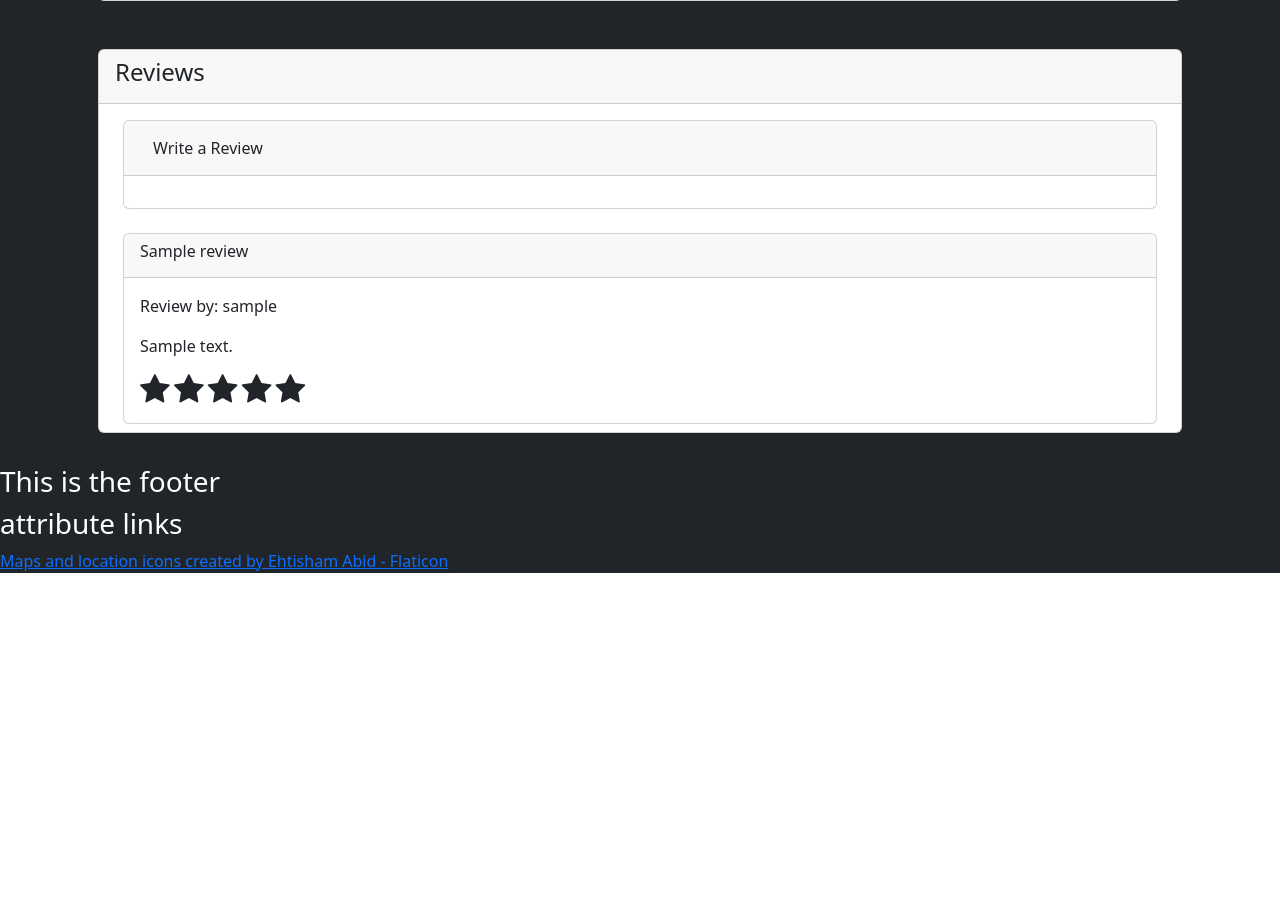
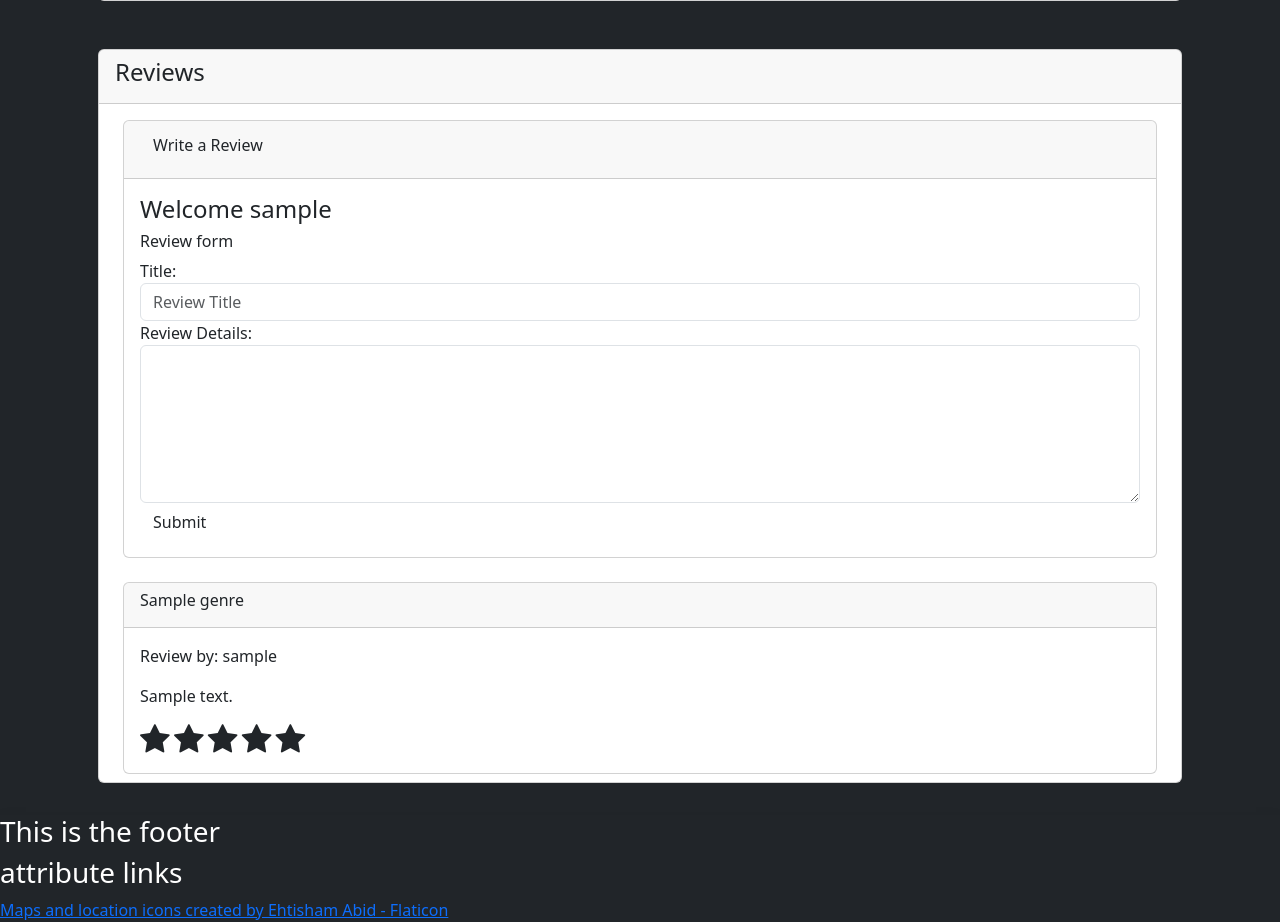
Before and after one commit to Primus46/GenreGauger, a PHP site: page /Genres_Page/DetailsPage.php?ID=1 in a window 1280 px wide. Shown: the part 535-1457 px from the top of the page. Before the commit the page ends 1108 px from the top, so only its background shows below. Run offline with PHP 8.4, Linux system fonts and the light colour scheme; the visitor is signed in with stand-in values (Sample User, id 1); tables that the repository leaves empty or names only in its code hold one stand-in row (values such as "Sample post"); data that the repository does not hold is empty.

Commit message:
loads reviews dynamicly

```diff
--- a/Genres_Data/DataFunctions.php
+++ b/Genres_Data/DataFunctions.php
@@ -79,17 +79,24 @@
     // include "ReviewsData.php";
     // print_r($StandardArr);
 
-    function Review_CardCount(){
+    function Review_CardCountandInfo(){
         include "ReviewsData.php";
 
-        $CurrentPlaceArr = array();
-        $x = sizeof($CurrentPlaceArr) / 2;
+        if(isset($_GET['ID'])){
+            include "../db_connect.php";
+            $ID = mysqli_real_escape_string($conn, $_GET['ID']);
 
-        for ($i = 0; $i <= $x; $i++) {
-            foreach($ReviewArr as $RE_data){
+            $sql = "SELECT * FROM genre_reviews
+            LEFT JOIN genres ON genre_reviews.genre_id = genres.genre_id
+            WHERE genre_reviews.genre_id= '$ID'";
+            $results = $conn->query($sql);
+
+            while($fetch = mysqli_fetch_assoc($results)){
                 include '../Reuseable_Components/ReviewCard.php';
-                $RE_data[$i];
             }
+
+        }else{
+            header('Location: ../Home_Page/HomePage.php');
         }
     }
 
--- a/Reuseable_Components/ReviewCard.php
+++ b/Reuseable_Components/ReviewCard.php
@@ -1,13 +1,13 @@
 <div class="container">
     <div class="card my-1">
         <div class="card-header">
-            <h6><?php echo $RE_data['4']; ?></h6>
+            <h6><?php echo $fetch['title']; ?></h6>
         </div>
         <div class="card-body">
 
-            <p class="card-text">Review by: <?php echo $RE_data['3']; ?></p>
+            <p class="card-text">Review by: <?php echo $fetch['username']; ?></p>
 
-            <p class="card-text"><?php echo $RE_data['5']; ?></p>
+            <p class="card-text"><?php echo $fetch['review']; ?></p>
 
             <div class="justify-content-between align-items-center">
                 <?php include "../Reuseable_Components/Ratings/Star rating.php";?>
--- a/Reuseable_Components/ReviewsScreen.php
+++ b/Reuseable_Components/ReviewsScreen.php
@@ -1,19 +1,3 @@
-<?php
-    if(isset($_GET['ID'])){
-        include "../db_connect.php";
-        $ID = mysqli_real_escape_string($conn, $_GET['ID']);
-
-        $sql = "SELECT * FROM genre_reviews WHERE genre_id= '$ID'";
-        $results = $conn->query($sql);
-        $fetch = mysqli_fetch_assoc($results);
-
-    }else{
-        header('Location: ../Home_Page/HomePage.php');
-    }
-
-;?>
-
-
 <div class="container my-3">
     <div class="row my-auto justify-content-around d-flex ">
     <div class="my-3">
@@ -25,21 +9,18 @@
                     <div class="card mx-2">
                         <div class="card-header">
                                 <a class="btn" data-bs-toggle="collapse" href="#collapseOne">
-                                Write a Review
+                                <h6>Write a Review</h6>
                                 </a>
                             </div>
                             <div id="collapseOne" class="collapse show" data-bs-parent="#accordion">
                                 <div class="card-body">
-
-                                    <div class="dropdown-menu">
-                                    <!-- <?php include "../Review_Process/IndividualReview.php";?> -->
-                                    </div>
+                                    <?php include "../Review_Process/IndividualReview.php";?>
                                 </div>
                             </div>
                         </div>
                     </div>
                     <div class="container my-1">
-                        <?php Review_CardCount();?>
+                        <?php Review_CardCountandInfo();?>
                     </div>
                 </div>
             </div>
--- a/Review_Process/IndividualReview.php
+++ b/Review_Process/IndividualReview.php
@@ -1,15 +1,5 @@
-<!DOCTYPE html>
-<html lang="en">
-<head>
-    <meta charset="utf-8">
-    <meta name="viewport" content="width=device-width, initial-scale=1">
-    <link href="https://cdn.jsdelivr.net/npm/bootstrap@5.3.3/dist/css/bootstrap.min.css" rel="stylesheet">
-</head>
-    <body class="text-bg-dark">
-    <div class="container">
-        <h2>  <?php echo "Welcome ".$_SESSION['username'];?></h2>
-        <div class="container">
-    <h2>Review form</h2>
+<h4>  <?php echo "Welcome ".$_SESSION['username'];?></h4>
+<h6>Review form</h6>
 <form method = "POST" action="review_process.php">
     <div class="form-group">
     <label for="title">Title:</label>
@@ -24,8 +14,5 @@
 
     <button type="submit" name="submit" class="btn btn-default">Submit</button>
 </form>
-    </div>
-    </div>
-    </body>
+
 <script src="https://cdn.jsdelivr.net/npm/bootstrap@5.3.3/dist/js/bootstrap.bundle.min.js"></script>
-</html>
--- a/Review_Process/ReviewProcess.php
+++ b/Review_Process/ReviewProcess.php
@@ -1,10 +1,12 @@
 <?php
     session_start();
-    include "../Sign-up_Log-in/db_connect.php";
+    include "../db_connect.php";
+    $userid = $fetch["user_id"];
+    $genreid = $fetch["genre_id"];
     $username = $_SESSION["username"];
     $title = $_POST["title"];
     $review =  $_POST["review"];
-    $sql = "INSERT INTO reviews (username, title, review) VALUES ('".$username."','".$title."','".$review."')";
+    $sql = "INSERT INTO reviews (username, title, review) VALUES ('".$userid."','".$genreid."','".$username."','".$title."','".$review."')";
 
     if($conn->query($sql) === TRUE) {
         echo "The following review is submitted: ";
```
Lines whose indentation alone changed are shown as unchanged.
